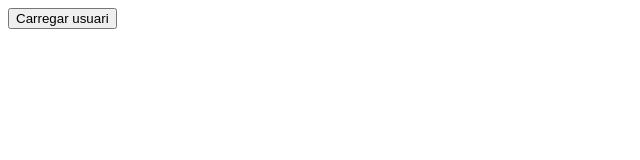
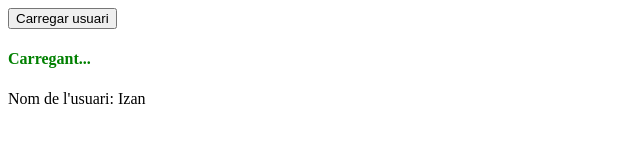
Before and after one commit to Izanalejo/Desenvolupament-web-en-entorn-client, a plain HTML site: page Activitat3-ComunicacióAscincrona/RA7/Asincronía/Exercicis_callbacks/Ex6/Ex6.html in a window 1280 px wide. Both pictures are taken after a click on the button "Carregar usuari". Shown: the whole page, without its empty margins (0-640 px from the left). Drawn offline with Linux system fonts and the light colour scheme.

Commit message:
Ejs callbacks 2.0

```diff
--- a/Activitat3-ComunicacióAscincrona/RA7/Asincronía/Exercicis_callbacks/Ex6/Ex6.html
+++ b/Activitat3-ComunicacióAscincrona/RA7/Asincronía/Exercicis_callbacks/Ex6/Ex6.html
@@ -7,6 +7,6 @@
 </head>
 <body>
     <button id="btnUser">Carregar usuari</button>
-    <script src="Ex6.html"></script>
+    <script src="Ex6.js"></script>
 </body>
 </html>
--- a/Activitat3-ComunicacióAscincrona/RA7/Asincronía/Exercicis_callbacks/Ex6/Ex6.js
+++ b/Activitat3-ComunicacióAscincrona/RA7/Asincronía/Exercicis_callbacks/Ex6/Ex6.js
@@ -13,12 +13,30 @@ El que passa després de la càrrega s’ha de fer mitjançant un callback
 
 let btnUser = document.getElementById('btnUser');
 
-
-
 function carregarUsuari(){
-    console.log("Carregant...");
+    let div = document.createElement('div');
+    let titulo = document.createElement('h4');
+    titulo.textContent = "Carregant...";
+    document.body.appendChild(titulo);
+    setTimeout(() => {
+    titulo.style.color = "green";
+    }, 2000);
+}
+function task2(callback){
+    setTimeout(() => {
+    let div = document.createElement('div');
+    let titulo = document.createElement('p');
+    titulo.textContent = "Nom de l'usuari: Izan";
+    document.body.appendChild(titulo);
+    }, 2000);
 }
 
 btnUser.addEventListener('click', () => {
+    document.getElementById("btnUser").disabled = true;
+    carregarUsuari();
+    task2();
+    setTimeout(() =>{
+    document.getElementById("btnUser").disabled = false;
+    }, 2000);
 
 });
```
Also changed, not shown: Activitat3-ComunicacióAscincrona/RA7/Asincronía/index.html (+1 -1 lines).
